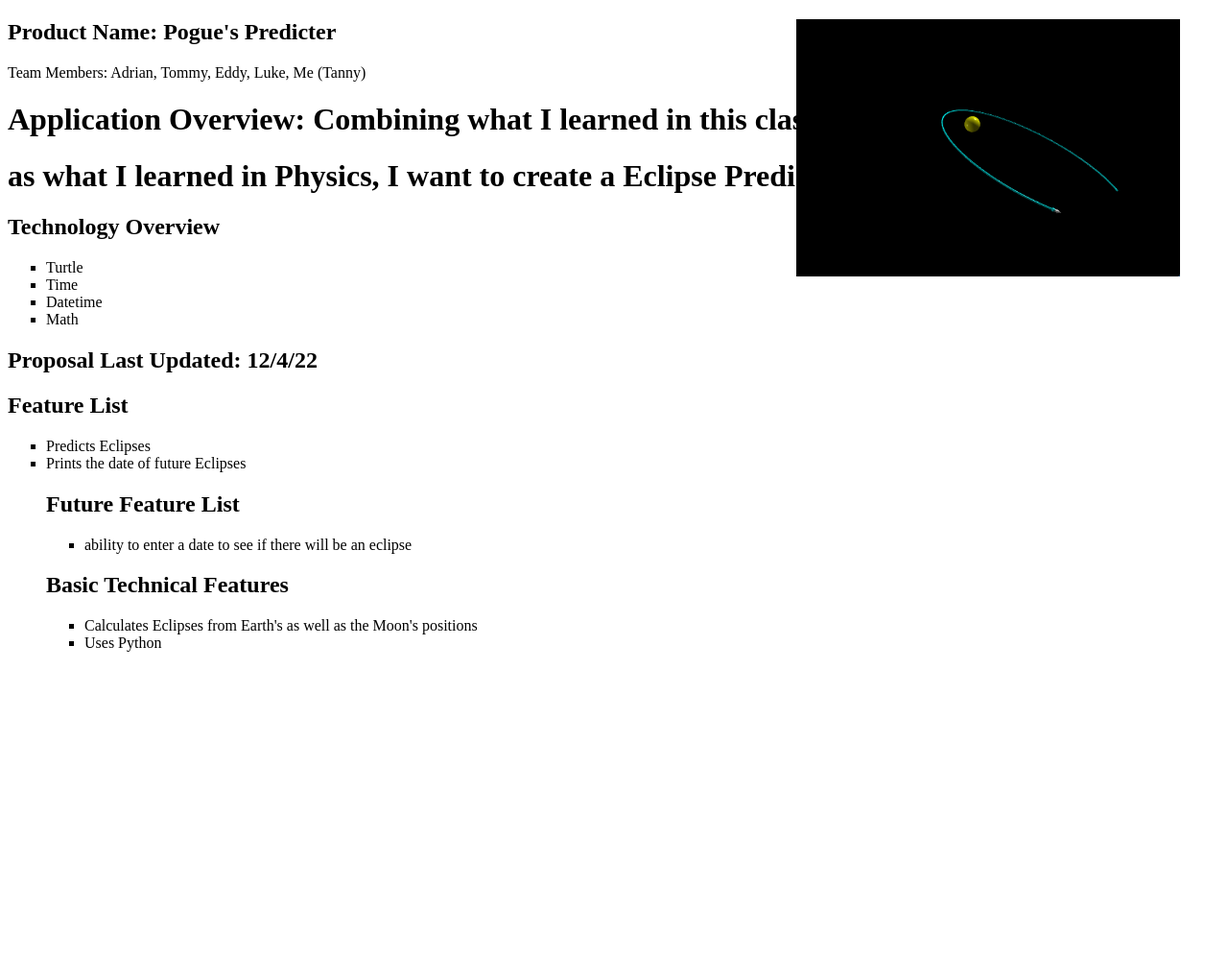
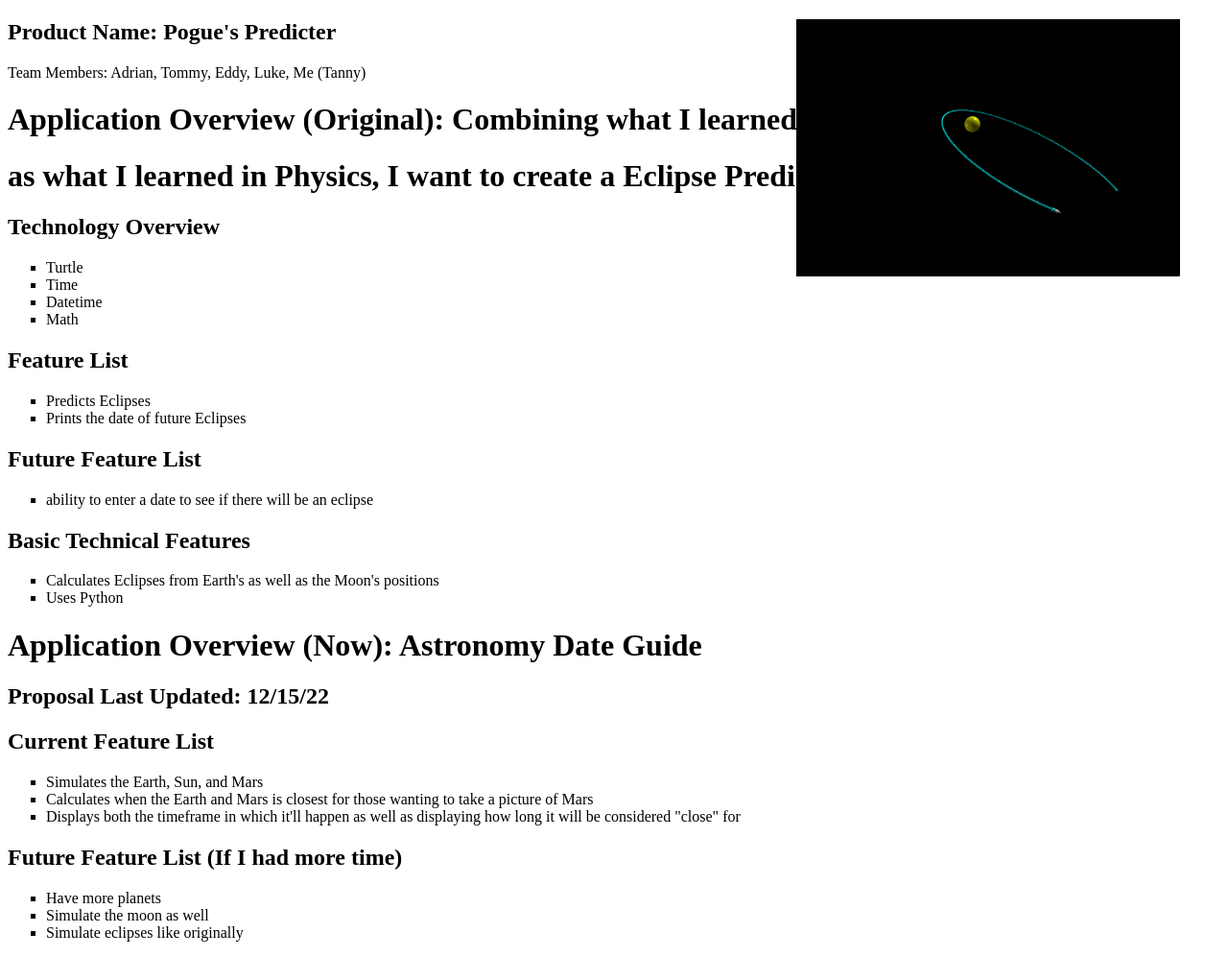
Before and after one commit to TannyDo-debug/Finals-Website, a plain HTML site: page index.html in a window 1280 px wide. Shown: the whole page at 96% size. Before the commit the page ends 800 px from the top, so only its background shows below. Drawn offline with Linux system fonts and the light colour scheme.

Commit message:
Update index.html

```diff
--- a/index.html
+++ b/index.html
@@ -29,7 +29,7 @@ div.b {
     Team Members: Adrian, Tommy, Eddy, Luke, Me (Tanny)
 <p>
 <h1>
-    Application Overview: Combining what I learned in this class as well
+    Application Overview (Original): Combining what I learned in this class as well
 </h1>
 <h1>
     as what I learned in Physics, I want to create a Eclipse Predicter
@@ -41,25 +41,46 @@ div.b {
     <li>Datetime</li>
     <li>Math</li>
 </ul>
-<h2>
-    Proposal Last Updated: 12/4/22
-</h2>
+
 <h2> Feature List</h2>
 <ul style="list-style-type:square">
     <li>Predicts Eclipses</li>
     <li>Prints the date of future Eclipses</li>
+</ul>
 <h2>
-    Future Feature List
+Future Feature List
 </h2>
 <ul style="list-style-type:square">
     <li>ability to enter a date to see if there will be an eclipse</li>
 </ul>
 <h2>
-    Basic Technical Features
+Basic Technical Features
 </h2>
 <ul style="list-style-type:square">
     <li>Calculates Eclipses from Earth's as well as the Moon's positions</li>
     <li>Uses Python</li>
 </ul>
 </html>
+
+<h1>Application Overview (Now): Astronomy Date Guide</h1>
+
+<h2>
+    Proposal Last Updated: 12/15/22
+</h2>
+<h2>
+Current Feature List
+</h2>
+<ul style="list-style-type:square">
+    <li>Simulates the Earth, Sun, and Mars</li>
+    <li>Calculates when the Earth and Mars is closest for those wanting to take a picture of Mars</li>
+    <li>Displays both the timeframe in which it'll happen as well as displaying how long it will be considered "close" for</li>
+</ul>
+<h2>
+Future Feature List (If I had more time)
+</h2>
+<ul style="list-style-type:square">
+    <li>Have more planets</li>
+    <li>Simulate the moon as well</li>
+    <li>Simulate eclipses like originally</li>
+</ul>
 </DOCTYPE>
```
